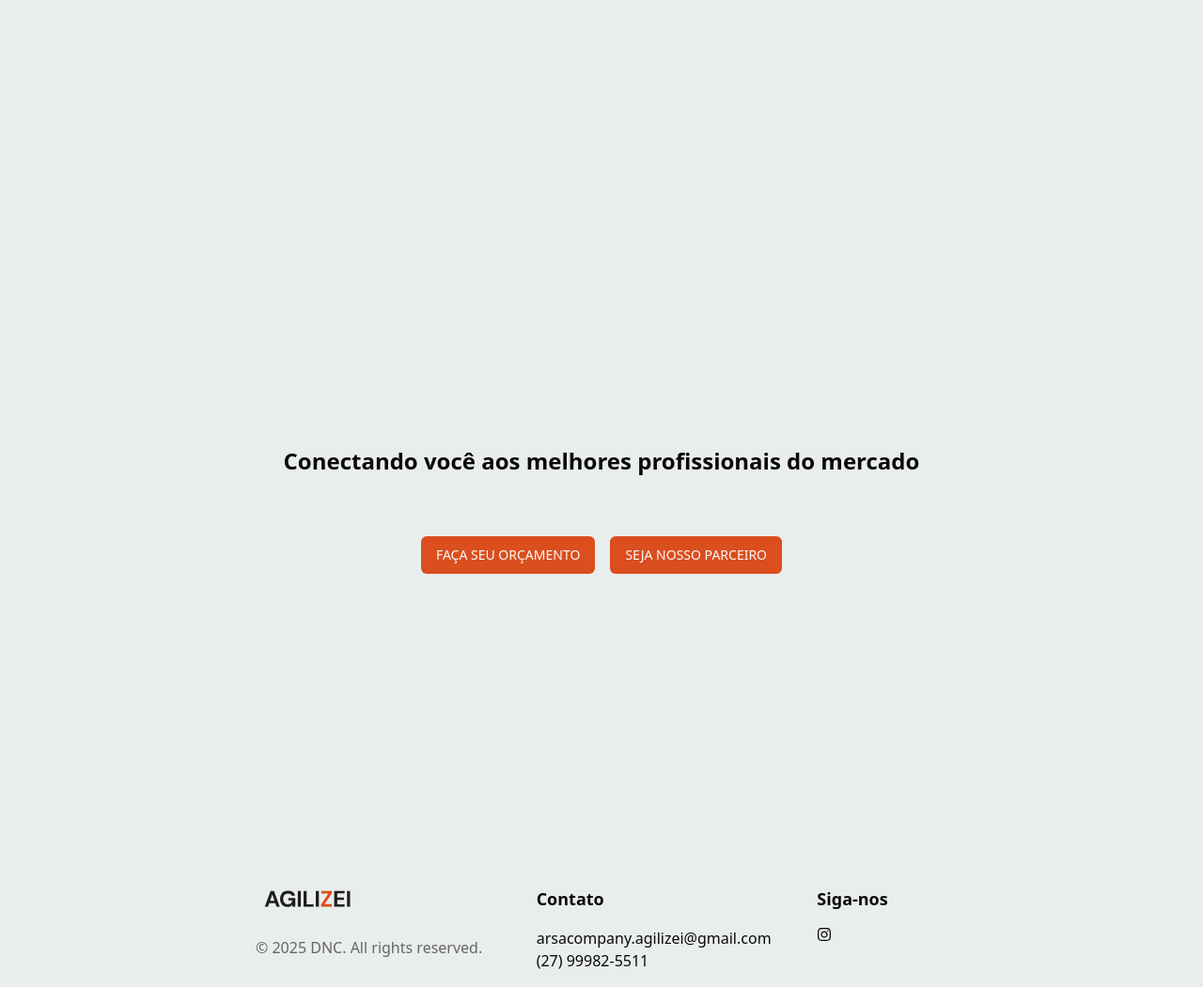
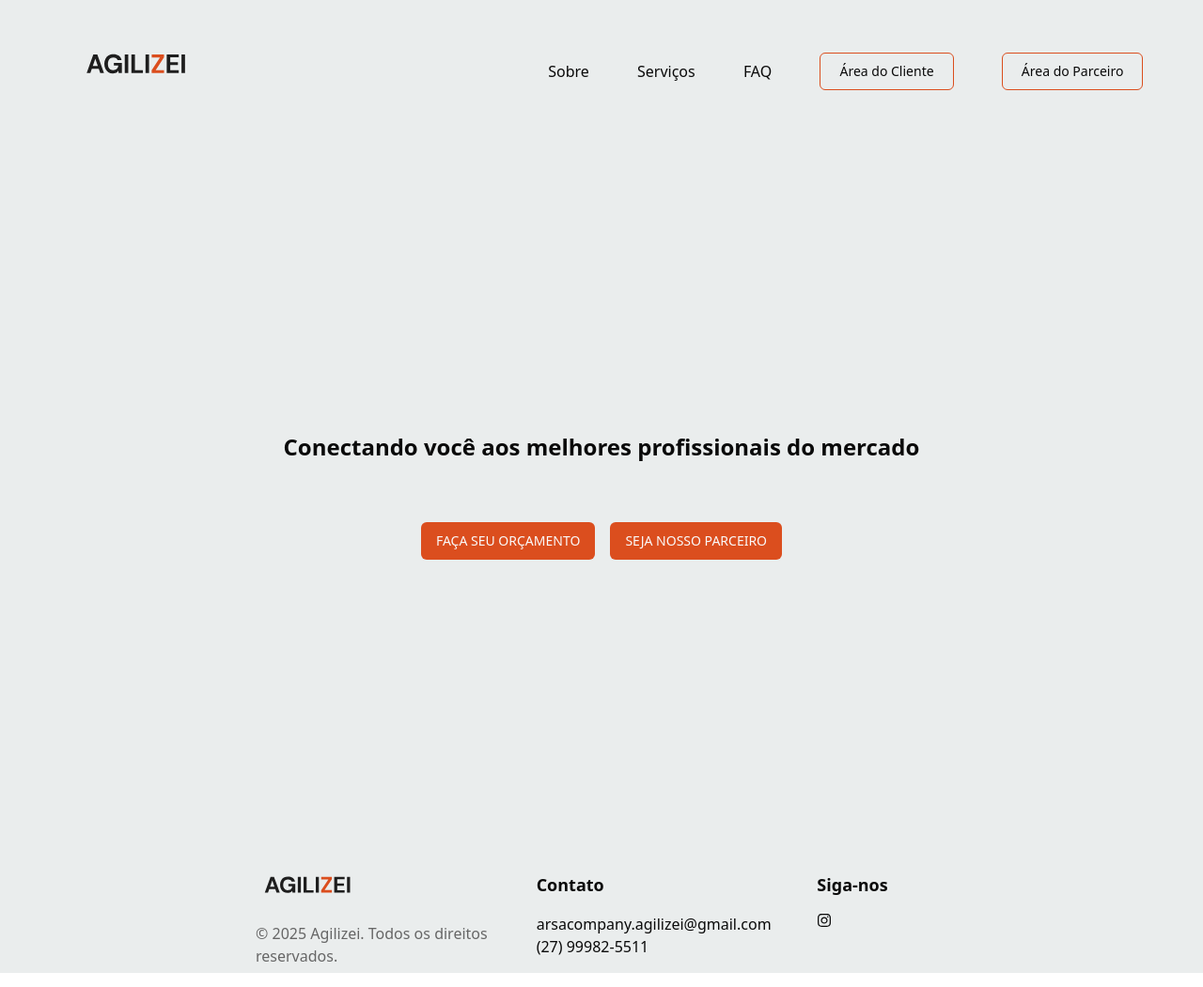
Before and after one commit to jvsiqueira1/Agilizei-FrontEnd, a React (Vite) app: page / in a window 1280 px wide. Shown: the whole page at 94% size. Built offline with nearby package versions, Linux system fonts and the light colour scheme.

Commit message:
Fix: Desktop header fix

```diff
--- a/src/components/Footer.tsx
+++ b/src/components/Footer.tsx
@@ -22,7 +22,11 @@ export default function Footer() {
             alt="Agilizei Logo"
             className="mb-4 mt-1"
           />
-          <p className="text-gray">© 2025 DNC. All rights reserved.</p>
+          <p className="text-gray">
+            {' '}
+            © {new Date().getFullYear()} Agilizei. Todos os direitos
+            reservados.
+          </p>
         </div>
         <div className="mb-4">
           <h2 className="text-lg font-bold mb-4">Contato</h2>
--- a/src/components/Header.tsx
+++ b/src/components/Header.tsx
@@ -1,4 +1,4 @@
-import { useState } from 'react'
+import { useEffect, useState } from 'react'
 import { NavLink } from 'react-router'
 import { Modal } from '@/components'
 import { Input } from '@/components/ui/input'
@@ -10,6 +10,13 @@ export default function Header() {
   const [openClientModal, setClientModal] = useState(false)
   const [openPartnerModal, setPartnerModal] = useState(false)
   const { openMenu, toggleMenu } = useMenu()
+  useEffect(() => {
+    document.body.style.overflowX = 'hidden'
+
+    return () => {
+      document.body.style.overflowX = ''
+    }
+  }, [])
 
   return (
     <header className="w-screen bg-light-gray flex justify-between p-8 z-50">
@@ -17,37 +24,50 @@ export default function Header() {
         <div>
           <NavLink to="/">
             <img
-              className="w-32 mt-4 lg:hidden md:hidden"
+              className="w-32 mt-4 md:mt-6"
               src="agilizeiLogo.svg"
               alt="Agilizei Logo"
             />
           </NavLink>
         </div>
         <div
-          className={`md:static absolute bg-light-gray md:min-h-fit min-h-[40vh] left-0 md:w-auto w-full flex items-center px-5 z-40 ${openMenu ? 'top-20 left-0 opacity-100 visible' : '-left-full top-20 opacity-0 invisible'} transition-all duration-300 ease-in-out`}
+          className={`flex items-center px-5 md:static md:flex-row md:h-auto md:min-h-fit md:w-auto md:top-auto md:left-auto fixed top-0 left-0 h-screen w-[70%] max-w-sm flex-col bg-light-gray z-40 transition-all duration-300 ease-in-out ${openMenu ? 'left-0 opacity-100 visible' : 'md:opacity-100 md:visible -left-full opacity-0 invisible'}`}
         >
           <ul className="flex md:flex-row flex-col md:items-center md:gap-[4vw] gap-8 mt-6">
             <li>
               <NavLink to="/">
                 <img
-                  className="w-32 mt-4 max-md:hidden"
+                  className="w-32 mt-4"
                   src="agilizeiLogo.svg"
                   alt="Agilizei Logo"
+                  onClick={toggleMenu}
                 />
               </NavLink>
             </li>
             <li>
-              <NavLink to="/about" className="hover:text-orange">
+              <NavLink
+                to="/about"
+                className="hover:text-orange"
+                onClick={toggleMenu}
+              >
                 Sobre
               </NavLink>
             </li>
             <li>
-              <NavLink to="/services" className="hover:text-orange">
+              <NavLink
+                to="/services"
+                className="hover:text-orange"
+                onClick={toggleMenu}
+              >
                 Serviços
               </NavLink>
             </li>
             <li>
-              <NavLink to="/FAQ" className="hover:text-orange">
+              <NavLink
+                to="/FAQ"
+                className="hover:text-orange"
+                onClick={toggleMenu}
+              >
                 FAQ
               </NavLink>
             </li>
@@ -114,7 +134,7 @@ export default function Header() {
             {openMenu ? (
               <X className="text-3xl" />
             ) : (
-              <Menu className="text-3xl " />
+              <Menu className="text-3xl" />
             )}
           </Button>
         </div>
```
